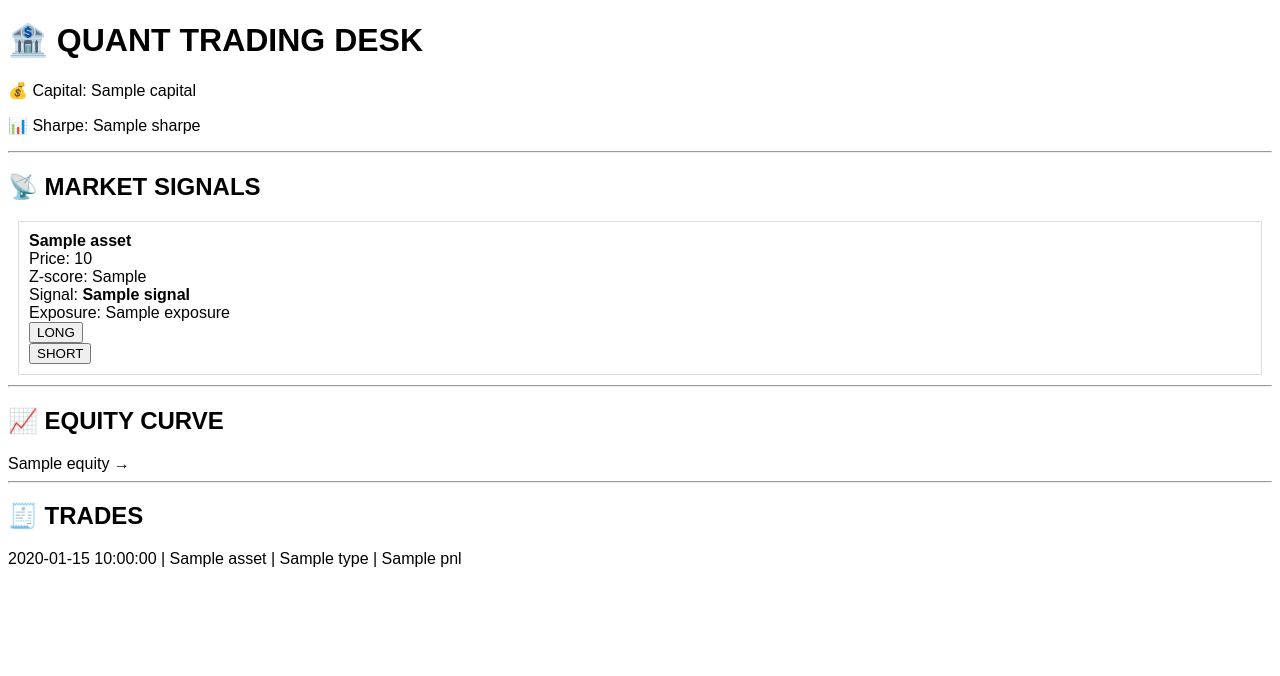
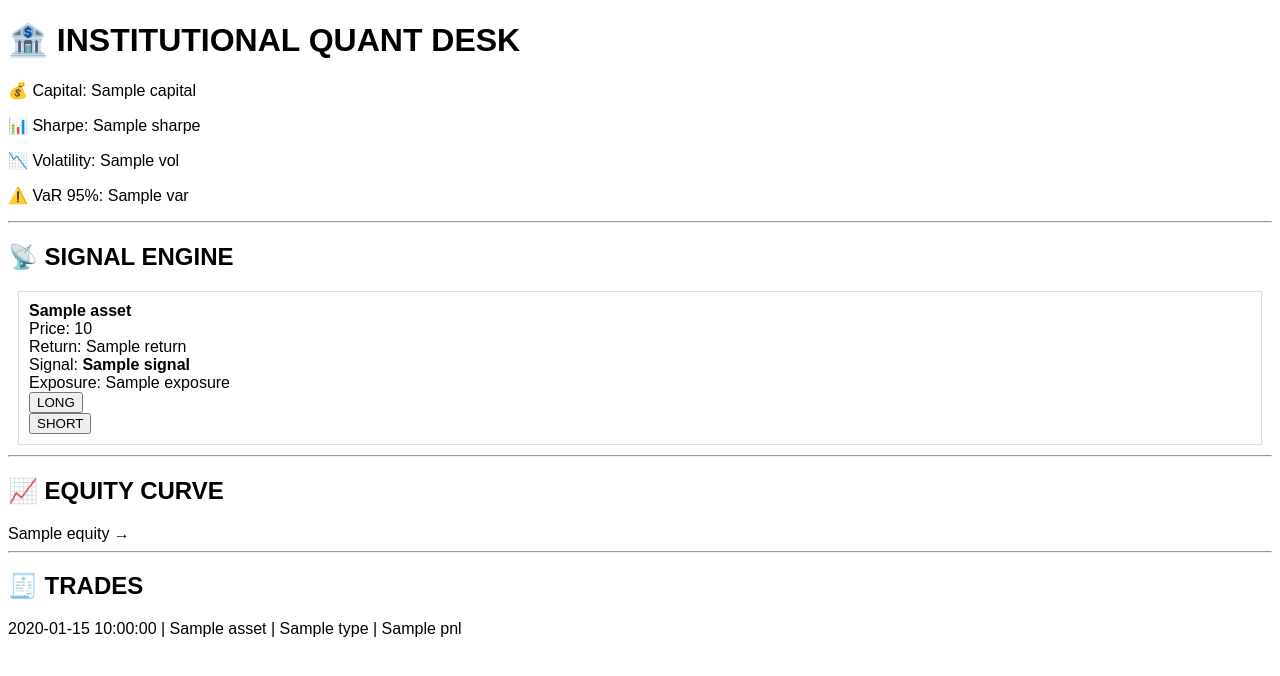
Before and after one commit to Emi202673/investtool-pro, a Flask app: template templates/dashboard.html in a window 1280 px wide. Shown: the top 676 px of the page. Run offline with Flask 3, Linux system fonts and the light colour scheme; the template is opened without the code that fills it: most values are stand-ins (such as "Sample title", 1, 10 or a date in 2020).

Commit message:
Update dashboard.html

```diff
--- a/templates/dashboard.html
+++ b/templates/dashboard.html
@@ -1,25 +1,27 @@
 <!DOCTYPE html>
 <html>
 <head>
-    <title>Quant Trading Desk</title>
+    <title>Institutional Quant Desk</title>
 </head>
 <body style="font-family:Arial">
 
-<h1>🏦 QUANT TRADING DESK</h1>
+<h1>🏦 INSTITUTIONAL QUANT DESK</h1>
 
 <p>💰 Capital: {{ capital }}</p>
 <p>📊 Sharpe: {{ sharpe }}</p>
+<p>📉 Volatility: {{ vol }}</p>
+<p>⚠️ VaR 95%: {{ var }}</p>
 
 <hr>
 
-<h2>📡 MARKET SIGNALS</h2>
+<h2>📡 SIGNAL ENGINE</h2>
 
 {% for d in data %}
 <div style="border:1px solid #ddd; padding:10px; margin:10px">
 
 <b>{{ d.asset }}</b><br>
 Price: {{ d.price }}<br>
-    Z-score: {{ d.z }}<br>
+Return: {{ d.return }}<br>
 Signal: <b>{{ d.signal }}</b><br>
 Exposure: {{ d.exposure }}<br>
 
@@ -39,7 +41,6 @@
 <hr>
 
 <h2>📈 EQUITY CURVE</h2>
-
 {% for e in equity %}
 {{ e }} →
 {% endfor %}
@@ -47,7 +48,6 @@
 <hr>
 
 <h2>🧾 TRADES</h2>
-
 {% for t in trades %}
 <p>{{ t.time }} | {{ t.asset }} | {{ t.type }} | {{ t.pnl }}</p>
 {% endfor %}
```
Lines whose indentation alone changed are shown as unchanged.
